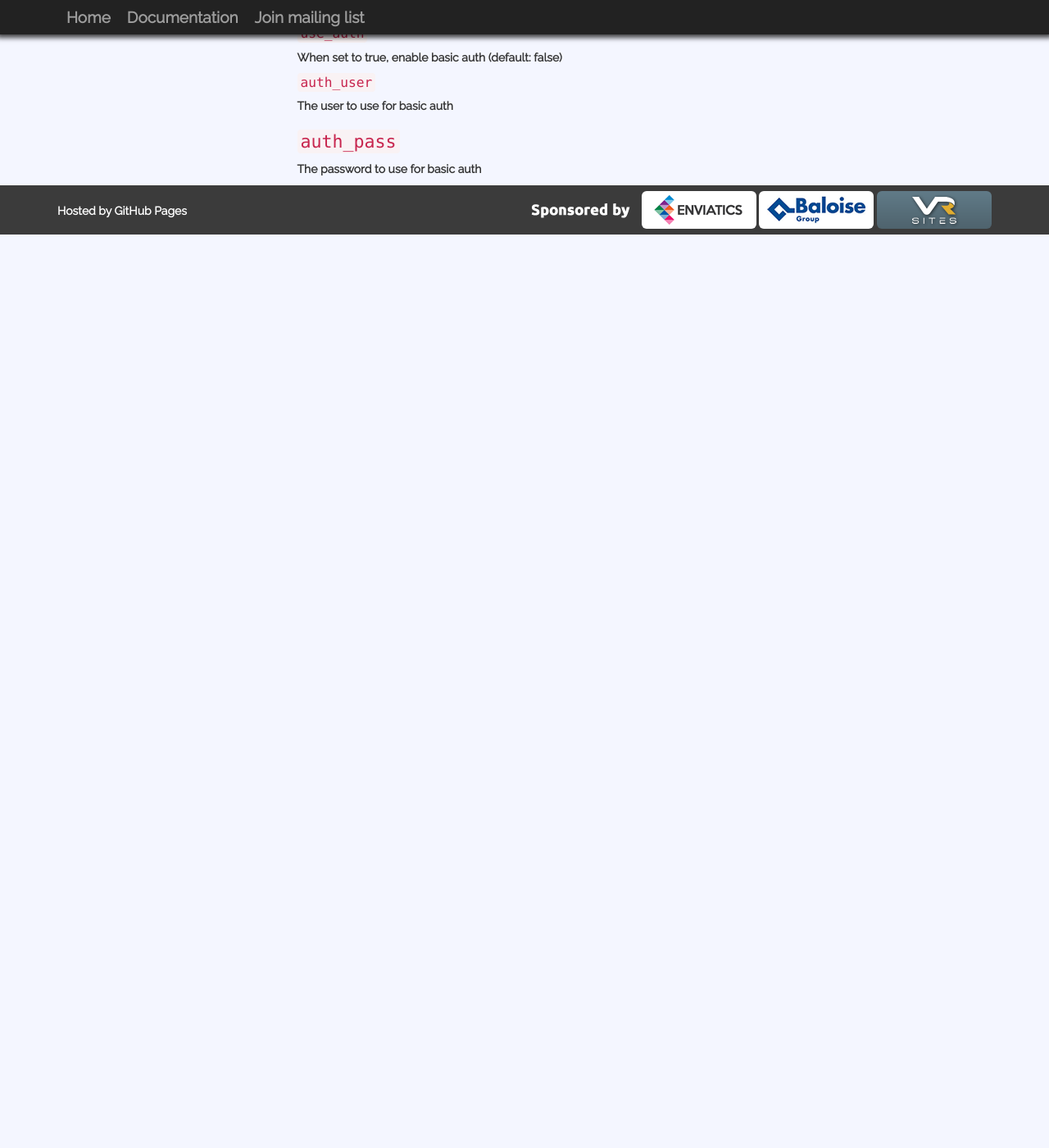
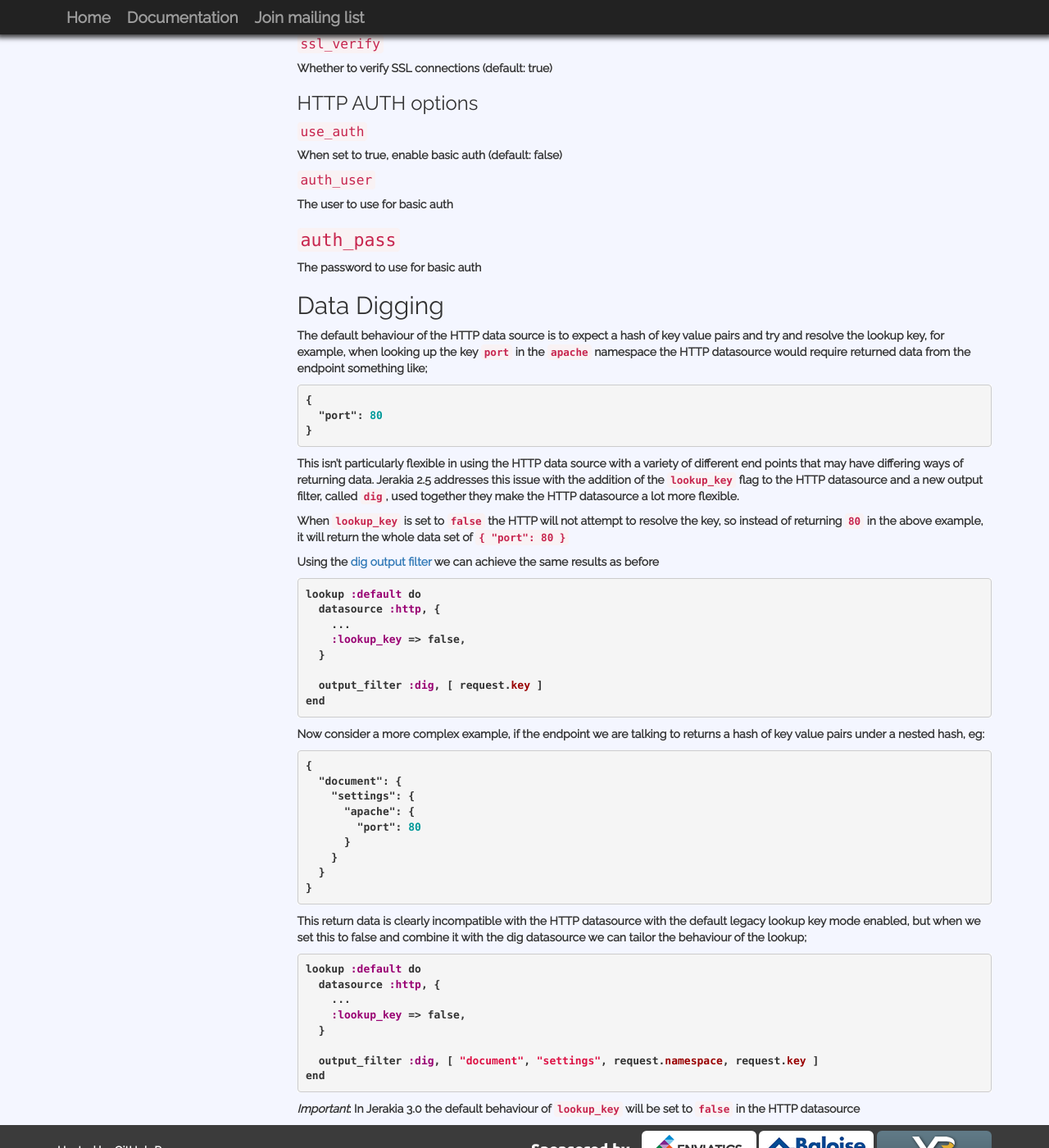
Before and after one commit to jerakia/jerakia, a Jekyll site: the page built from datasources/http/index.md, in a window 1280 px wide and 1400 px high, scrolled down 1530 px. Shown: the whole window at 82% size. Built offline with Jekyll 4.4.1, drawn with Linux system fonts in a browser that asks for light colours; nearby versions of some CDN libraries; our own code applies the rules of GitHub Pages for plain Markdown files; before the commit the page ends 1816 px from its top, so only the background shows below that; some of the changed text lies outside the part shown.

Commit message:
updated 2.5.0 docs

```diff
--- a/_layouts/default.html
+++ b/_layouts/default.html
@@ -34,12 +34,18 @@
                 <li><a href="/datasources"><strong>Datasources</strong></a></li>
                 <ul class="a">
                   <li><a href="/datasources/file">File datasource</a></li>
+                  <li><a href="/datasources/consul">Consul datasource</a></li>
                   <li><a href="/datasources/http">HTTP datasource</a></li>
                   <li><a href="/datasources/dummy">Dummy datasource</a></li>
                 </ul>
                 <li><a href="/encryption"><strong>Encrpytion</strong></a></li>
                 <ul><li><a href="/encryption/providers/vault">Vault provider</a></li></ul>
                 <li><a href="/outputfilters"><strong>Output Filters</strong></a></li>
+                <ul class="a">
+                  <li><a href="/outputfilters/strsub"<strong>strsub</strong></a></li>
+                  <li><a href="/outputfilters/encryption"<strong>encryption</strong></a></li>
+                  <li><a href="/outputfilters/dig"<strong>dig</strong></a></li>
+                </ul>
                 <ul></ul>
                 <li><a href="/scopehandlers"><strong>Scope Handlers</strong></a></li>
                 <ul></ul>
@@ -59,11 +65,7 @@
                   <li><a href="/contributing/quickenv">30 second spin up!</a></li>
                 </ul>
                   <li><a href="/support"><strong>Commercial Support</a></li>
-                <li><a href="/releasenotes"><strong>Release Notes</strong></a></li>
-                <ul class="a">
-                  <li><a href="/releasenotes/2_0">2.x</a></li>
-                  <li><a href="/releasenotes/1_2">1.2.0</a></li>
-                </ul>
+                <li><a href="/releasenotes/2_0"><strong>Release Notes</strong></a></li>
 
 
                 </menusection>
--- a/datasources/http/index.md
+++ b/datasources/http/index.md
@@ -55,6 +55,10 @@ If `failure` is _not_ set to `graceful` then any error code received from the HT
 #### `headers`
 Hash of headers to send in the request
 
+#### `lookup_key`
+By default the HTTP datasource expects a data structure and attempts to resolve the key from the returned data.  This isn't always desirable, setting `lookup_key` to `false` will disable this behaviour and return the whole document.  See "Data digging" for a more expansive explanation of this.   Note: In Jerakia 2.x this option defaults to `true`, it is planned that in Jerakia 3 this will default to `false` so the datasource will always return the entire data set.
+
+
 ### SSL Options
 
 #### `use_ssl`
@@ -82,3 +86,59 @@ The user to use for basic auth
 
 ### `auth_pass`
 The password to use for basic auth
+
+## Data Digging
+
+The default behaviour of the HTTP data source is to expect a hash of key value pairs and try and resolve the lookup key, for example, when looking up the key `port` in the `apache` namespace the HTTP datasource would require returned data from the endpoint something like;
+
+{% highlight json %}
+{
+  "port": 80
+}
+{% endhighlight %}
+
+This isn't particularly flexible in using the HTTP data source with a variety of different end points that may have differing ways of returning data.  Jerakia 2.5 addresses this issue with the addition of the `lookup_key` flag to the HTTP datasource and a new output filter, called `dig`, used together they make the HTTP datasource a lot more flexible.
+
+When `lookup_key` is set to `false` the HTTP will not attempt to resolve the key, so instead of returning `80` in the above example, it will return the whole data set of `{ "port": 80 }`
+
+Using the [dig output filter](/outputfilters/dig) we can achieve the same results as before
+
+{% highlight ruby %}
+lookup :default do
+  datasource :http, {
+    ...
+    :lookup_key => false,
+  }
+
+  output_filter :dig, [ request.key ]
+end
+{% endhighlight %}
+
+Now consider a more complex example, if the endpoint we are talking to returns a hash of key value pairs under a nested hash, eg:
+
+{% highlight json %}
+{
+  "document": {
+    "settings": {
+      "apache": {
+        "port": 80
+      }
+    }
+  }
+}
+{% endhighlight %}
+
+This return data is clearly incompatible with the HTTP datasource with the default legacy lookup key mode enabled, but when we set this to false and combine it with the dig datasource we can tailor the behaviour of the lookup;
+
+{% highlight ruby %}
+lookup :default do
+  datasource :http, {
+    ...
+    :lookup_key => false,
+  }
+
+  output_filter :dig, [ "document", "settings", request.namespace, request.key ]
+end
+{% endhighlight %}
+
+_Important_: In Jerakia 3.0 the default behaviour of `lookup_key` will be set to `false` in the HTTP datasource
```
Also changed, not shown: datasources/consul/index.md (added, +77 -0 lines), outputfilters/dig/index.md (added, +37 -0 lines), outputfilters/encryption/index.md (added, +24 -0 lines), outputfilters/index.md (+1 -1 lines), outputfilters/strsub/index.md (added, +32 -0 lines), releasenotes/2_0.md (+10 -0 lines), server/api.md (+1 -0 lines), 2 other files.
